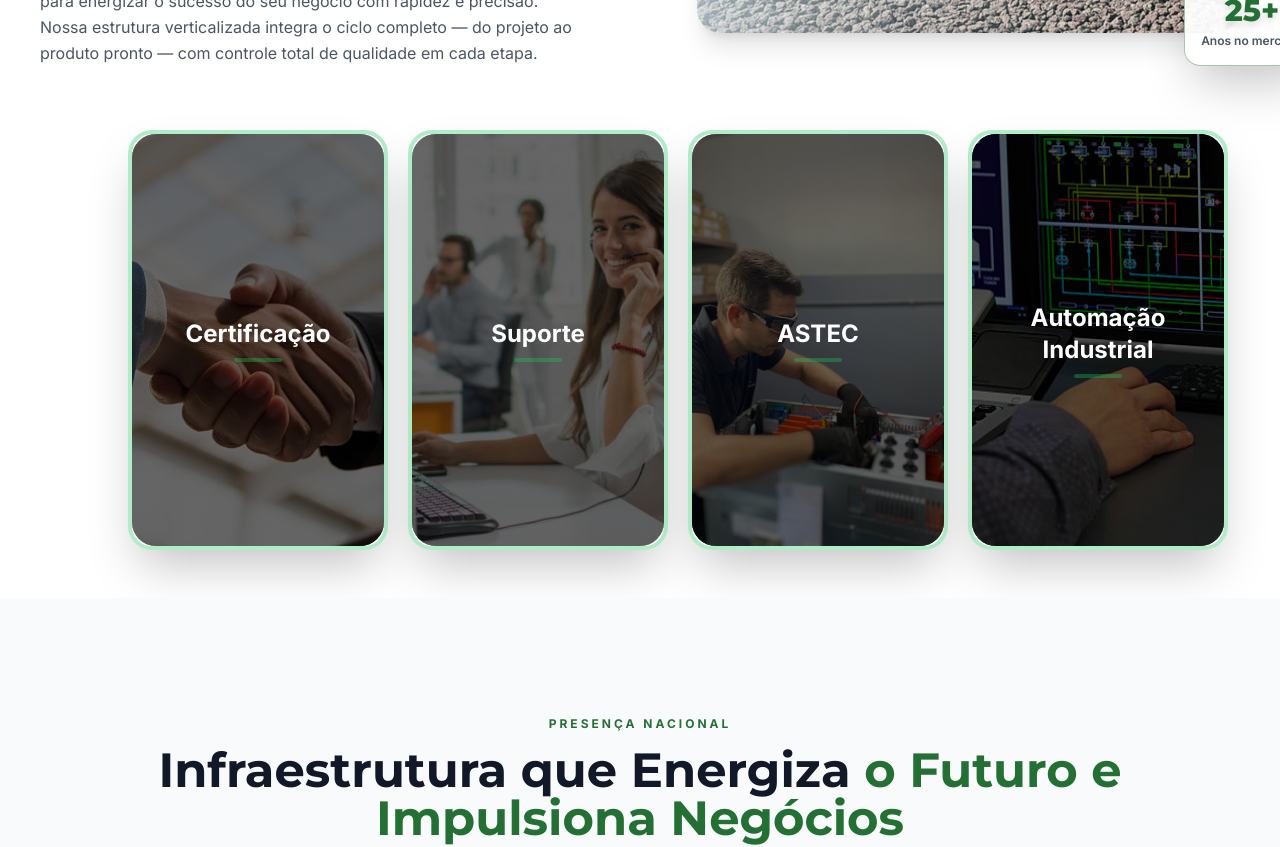
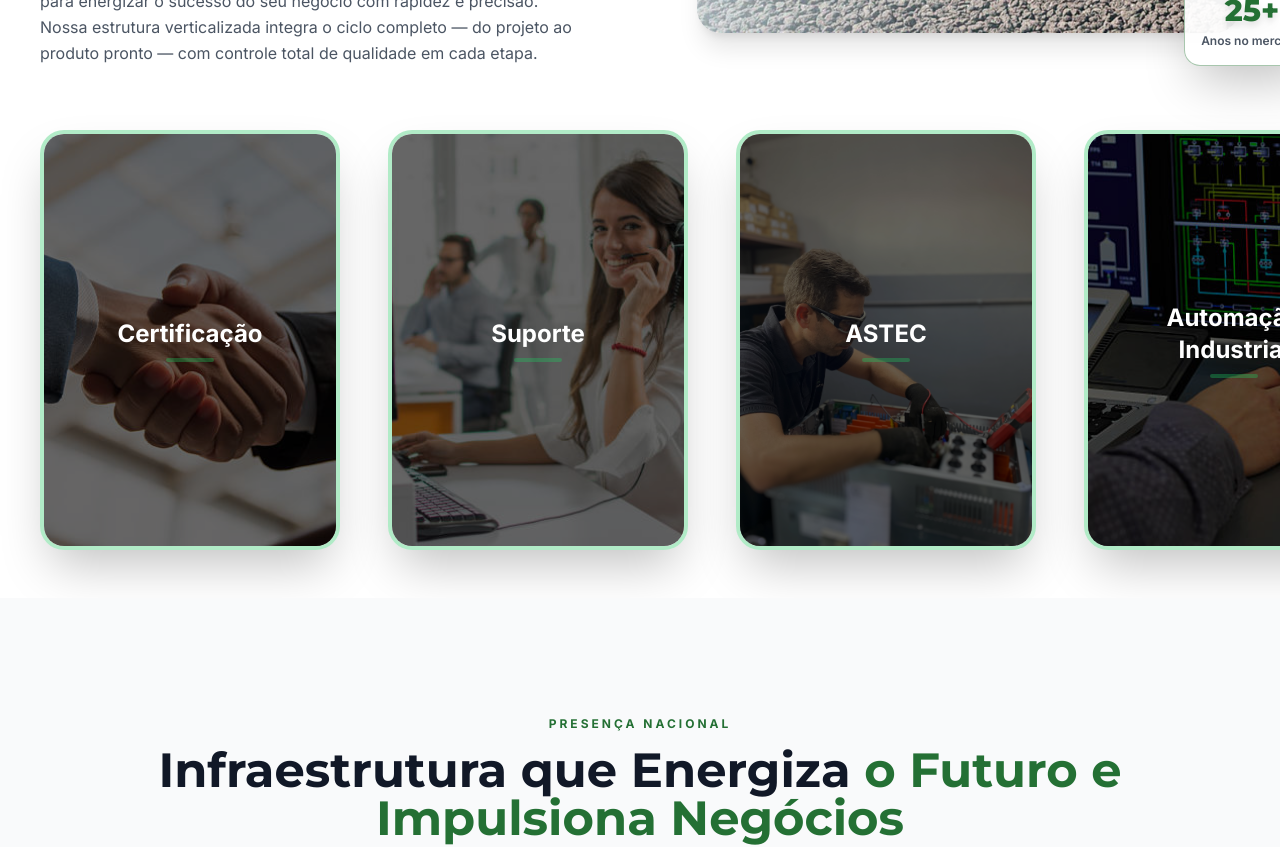
Before and after one commit to rennan-albernaz/site-albernaz, a React (Vite) app: page / in a window 1280 px wide. Shown: the part 1560-2407 px from the top of the page. Built offline with nearby package versions, Linux system fonts and the light colour scheme.

Commit message:
Modificação das caixas em quem somos, aumento, tipo e etc

```diff
--- a/src/components/Contato.tsx
+++ b/src/components/Contato.tsx
@@ -133,16 +133,33 @@ export default function Contato() {
             className="flex flex-col gap-4"
           >
             {contactInfo.map((info) => (
-              <div key={info.label} className="glass-card rounded-2xl px-5 py-4 flex items-center gap-4">
+              <div
+                key={info.label}
+                className="group relative glass-card rounded-2xl px-5 py-4 flex items-center gap-4 transition-all duration-300 cursor-pointer overflow-hidden"
+                style={{ minHeight: 64 }}
+              >
                 <img
                   src={info.img}
                   alt={info.label}
                   style={{ width: 40, height: 40, objectFit: 'contain' }}
-                  className="rounded-md"
+                  className="rounded-md z-10 transition-all duration-300 group-hover:scale-110 group-hover:opacity-30"
                 />
-                <div>
+                <div className="z-10">
                   <p className="text-xs text-gray-400 uppercase tracking-wider">{info.label}</p>
                   <p className="text-sm text-gray-900 font-medium mt-0.5">{info.value}</p>
+                </div>
+                {/* Sobreposição ao expandir */}
+                <div
+                  className="absolute inset-0 flex flex-col items-center justify-center bg-white/90 px-6 py-8 rounded-2xl opacity-0 group-hover:opacity-100 group-hover:scale-105 transition-all duration-300 z-20"
+                >
+                  <img
+                    src={info.img}
+                    alt={info.label}
+                    style={{ width: 56, height: 56, objectFit: 'contain' }}
+                    className="rounded-md mb-3"
+                  />
+                  <p className="text-base text-green-700 font-bold mb-1">{info.label}</p>
+                  <p className="text-sm text-gray-700 text-center">{info.value}</p>
                 </div>
               </div>
             ))}
--- a/src/components/QuemSomos.tsx
+++ b/src/components/QuemSomos.tsx
@@ -117,38 +117,41 @@ export default function QuemSomos() {
         </div>
 
         {/* Highlights moved below both columns, now full-width and visually enhanced */}
-        <div className="mt-16 flex flex-col items-center">
-          <div className="w-full max-w-5xl grid grid-cols-1 sm:grid-cols-2 lg:grid-cols-4 gap-24">
+        <div className="mt-16 flex flex-col items-center justify-center w-full">
+          <div className="grid grid-cols-1 sm:grid-cols-2 lg:grid-cols-4 gap-32 xl:gap-48 justify-items-center">
             {highlights.map((h) => (
               ['ASTEC', 'Certificação', 'Suporte', 'Automação Industrial'].includes(h.title) ? (
                 <div
                   key={h.title}
-                  className="flip-card"
-                  style={{ minHeight: '420px', minWidth: '260px' }}
+                  className="group relative rounded-3xl shadow-2xl border-4 overflow-hidden cursor-pointer transition-all duration-300 mx-auto"
+                  style={{ width: '300px', height: '420px', borderColor: 'rgba(34,197,94,0.35)', transition: 'all 0.3s cubic-bezier(0.22, 1, 0.36, 1)' }}
+                  onMouseEnter={e => {
+                    e.currentTarget.style.width = '340px';
+                    e.currentTarget.style.height = '470px';
+                  }}
+                  onMouseLeave={e => {
+                    e.currentTarget.style.width = '300px';
+                    e.currentTarget.style.height = '420px';
+                  }}
                 >
-                  <style>{flipCardStyle}</style>
-                  <div className="flip-card-inner rounded-3xl shadow-2xl w-full h-full border-4" style={{ borderColor: 'rgba(34,197,94,0.35)' }}>
-                    {/* Front face */}
-                    <div className="flip-card-front bg-black bg-opacity-60 flex flex-col items-center justify-center">
                   <img
                     src={h.icon}
                     alt={h.title}
-                        className="absolute inset-0 w-full h-full object-cover"
+                    className="absolute inset-0 w-full h-full object-cover z-0 transition-all duration-300 group-hover:scale-110 group-hover:opacity-30"
                   />
-                      <div className="absolute inset-0 bg-black bg-opacity-60" />
-                      <div className="relative z-10 flex flex-col items-center justify-center w-full h-full p-8">
+                  <div className="absolute inset-0 bg-black bg-opacity-60 z-10" />
+                  <div className="relative z-20 flex flex-col items-center justify-center w-full h-full p-8">
                     <p className="font-bold text-white text-2xl mb-1 text-center">
                       {h.title === 'Automação Industrial' ? (<><span>Automação</span><br /><span>Industrial</span></>) : h.title}
                     </p>
                     <div style={{ width: '48px', height: '4px', backgroundColor: 'rgba(34,197,94,0.35)', borderRadius: '2px', margin: '0 auto', marginTop: '4px' }} />
                   </div>
-                    </div>
-                    {/* Back face */}
-                    <div className="flip-card-back relative">
+                  {/* Sobreposição ao expandir */}
+                  <div className="absolute inset-0 flex flex-col items-center justify-center bg-white px-10 py-12 rounded-3xl opacity-0 group-hover:opacity-100 transition-all duration-300 z-30">
                     {/* Botão seta canto superior direito */}
                     <button
                       type="button"
-                        className="absolute top-4 right-4 bg-green-100 hover:bg-green-200 text-green-700 rounded-full p-2 shadow transition-colors duration-200"
+                      className="absolute top-5 right-5 bg-green-100 hover:bg-green-200 text-green-700 rounded-full p-2 shadow transition-colors duration-200"
                       aria-label="Ver mais"
                       tabIndex={0}
                     >
@@ -156,10 +159,13 @@ export default function QuemSomos() {
                         <path strokeLinecap="round" strokeLinejoin="round" d="M17 7l-10 10M17 17V7H7" />
                       </svg>
                     </button>
-                      <p className="font-bold text-green-900 text-2xl mb-2 text-center">
+                    <div className="flex flex-col justify-center h-full w-full pt-8 pb-4 px-2 lg:px-8">
+                      <p className="font-bold text-green-900 text-2xl mb-4 text-center leading-tight">
                         {h.title === 'Automação Industrial' ? (<><span>Automação</span><br /><span>Industrial</span></>) : h.title}
                       </p>
-                      <p className="text-gray-700 text-base leading-relaxed text-center px-6">{h.text}</p>
+                      <p className="text-gray-700 text-base leading-relaxed text-center mx-auto w-full" style={{minHeight: '120px', display: 'flex', alignItems: 'center', justifyContent: 'center', paddingLeft: '0.5rem', paddingRight: '0.5rem'}}>
+                        {h.text}
+                      </p>
                     </div>
                   </div>
                 </div>
```
Lines whose indentation alone changed are shown as unchanged.
